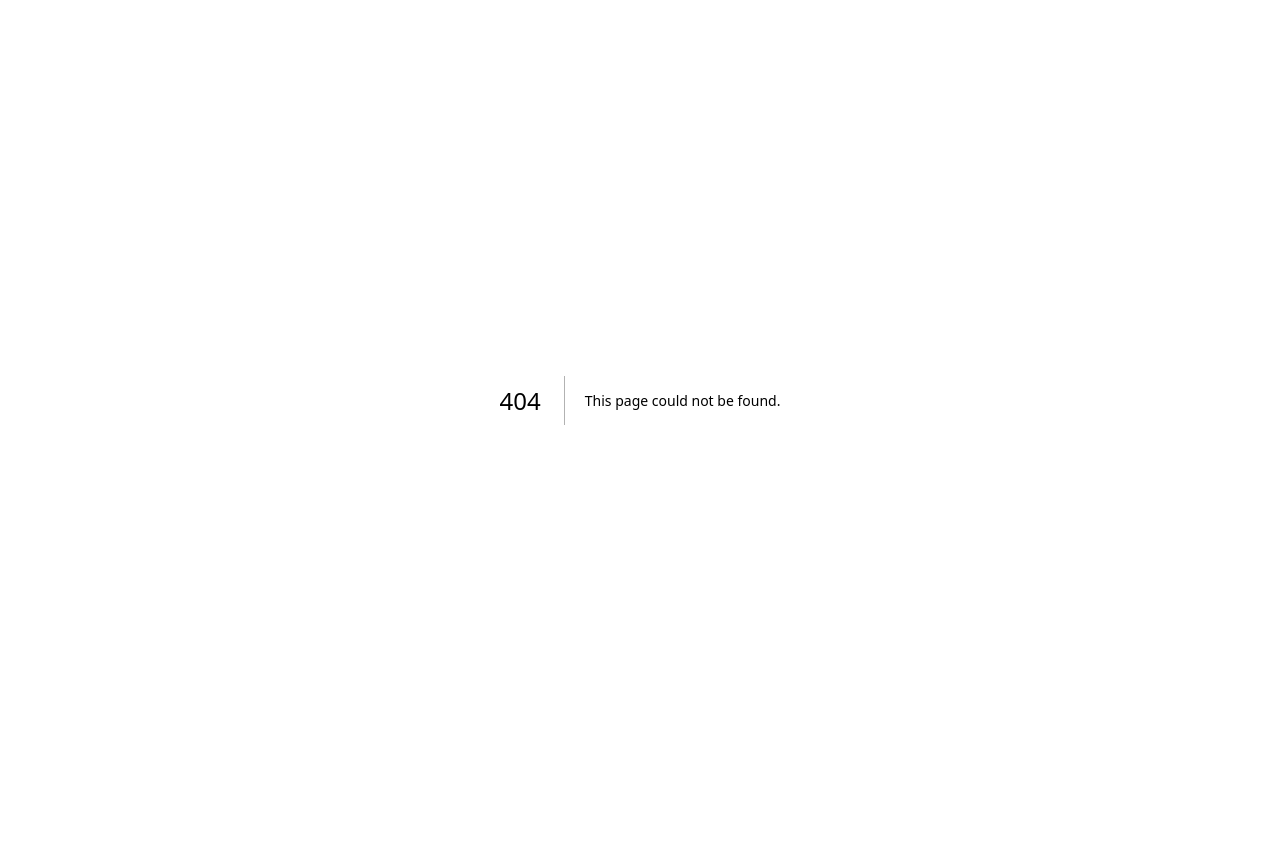
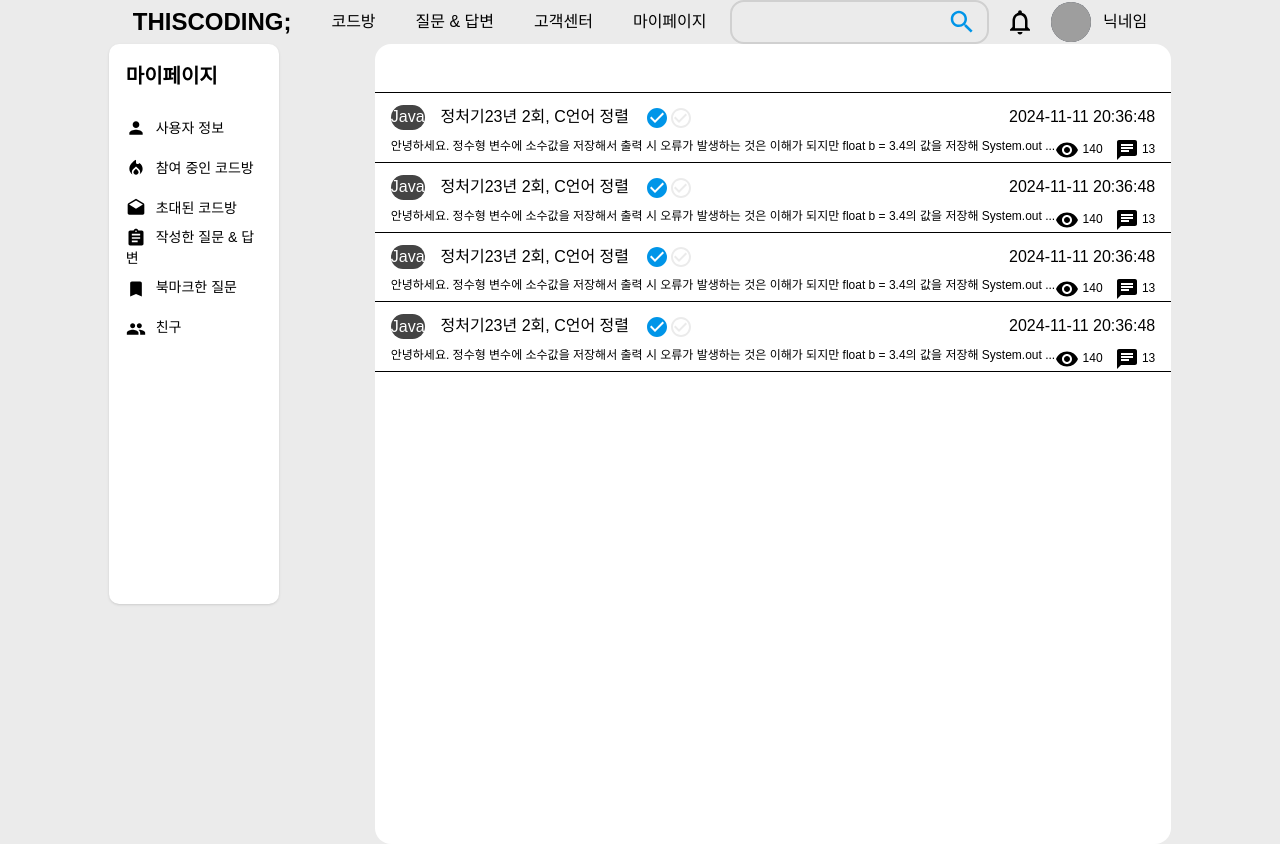
Before and after one commit to GadiGoodi/front, a Next.js app in the folder thiscoding/: page /mypage/bookmark in a window 1280 px wide. Before the commit this address had no page. Before the commit the page ends 800 px from the top, so only its background shows below. Built offline with nearby package versions, Linux system fonts and the light colour scheme; grey boxes are pictures that could not be loaded; a web font is replaced by a local one.

Commit message:
feat:마이페이지 북마크한 QnA 페이지 퍼블리싱

```diff
--- /dev/null
+++ b/thiscoding/app/(components)/mypage/bookmark/BookMarkQnA.tsx
@@ -0,0 +1,17 @@
+import "@/app/globals.css"
+import BookMarkQnAContent from "./BookMarkQnAContent";
+const BookMarkQnA = () => {
+  return (
+    <>
+      <div className="w-[950] h-[650] bg-[#FFFFFF] ml-24 rounded-2xl border-[#EBEBEB]">
+        <div className="mb-12" />
+        <div className="border-b border-black mx-[50]" />
+        <BookMarkQnAContent />
+        <BookMarkQnAContent />
+        <BookMarkQnAContent />
+        <BookMarkQnAContent />
+      </div>
+    </>
+  )
+}
+export default BookMarkQnA;
--- /dev/null
+++ b/thiscoding/app/(components)/mypage/bookmark/BookMarkQnAContent.tsx
@@ -0,0 +1,28 @@
+import CheckCircleIcon from '@mui/icons-material/CheckCircle';
+import CheckCircleOutlineIcon from '@mui/icons-material/CheckCircleOutline';
+import RemoveRedEyeIcon from '@mui/icons-material/RemoveRedEye';
+import ChatIcon from '@mui/icons-material/Chat';
+const BookMarkQnAContent = () => {
+  return (
+    <>
+      <div className="flex-col border-b border-black border-collapse mx-[50] h-[80]">
+        <div className='flex justify-between mx-4 mt-3'>
+          <div className='flex gap-4'>
+            <div className='text-white w-[70] h-[25] flex justify-center items-center rounded-full bg-[#444444]'>Java</div>
+            <div>정처기23년 2회, C언어 정렬</div>
+            <div className="text-center"><CheckCircleIcon className="text-[#0095E8]" /><CheckCircleOutlineIcon className="text-[#EBEBEB]" /></div>
+          </div>
+          <div>2024-11-11 20:36:48</div>
+        </div>
+        <div className='text-xs mt-2 mx-4 flex justify-between'>
+          <div>안녕하세요. 정수형 변수에 소수값을 저장해서 출력 시 오류가 발생하는 것은 이해가 되지만 float b = 3.4의 값을 저장해 System.out ...</div>
+          <div className='flex gap-3'>
+            <div><RemoveRedEyeIcon /> 140</div>
+            <div><ChatIcon /> 13</div>
+          </div>
+        </div>
+      </div>
+    </>
+  )
+}
+export default BookMarkQnAContent;
--- /dev/null
+++ b/thiscoding/app/mypage/bookmark/layout.tsx
@@ -0,0 +1,20 @@
+import type { Metadata } from "next";
+
+export const metadata: Metadata = {
+  title: "MyPage QnA",
+  description: "마이페이지 작성한 QnA",
+};
+
+export default function RootLayout({
+  children,
+}: Readonly<{
+  children: React.ReactNode;
+}>) {
+  return (
+    <html lang="en">
+      <body>
+        {children}
+      </body>
+    </html>
+  );
+}
--- /dev/null
+++ b/thiscoding/app/mypage/bookmark/page.tsx
@@ -0,0 +1,16 @@
+'use client'
+import "@/app/globals.css"
+import SideTap from "@/app/(components)/SideTap";
+import Headers from "@/app/(components)/common/Headers";
+import BookMarkQnA from "@/app/(components)/mypage/bookmark/BookMarkQnA";
+export default function Home() {
+  return (
+    <div>
+      <Headers />
+      <div className="flex">
+        <SideTap />
+        <BookMarkQnA />
+      </div>
+    </div>
+  );
+}
```
